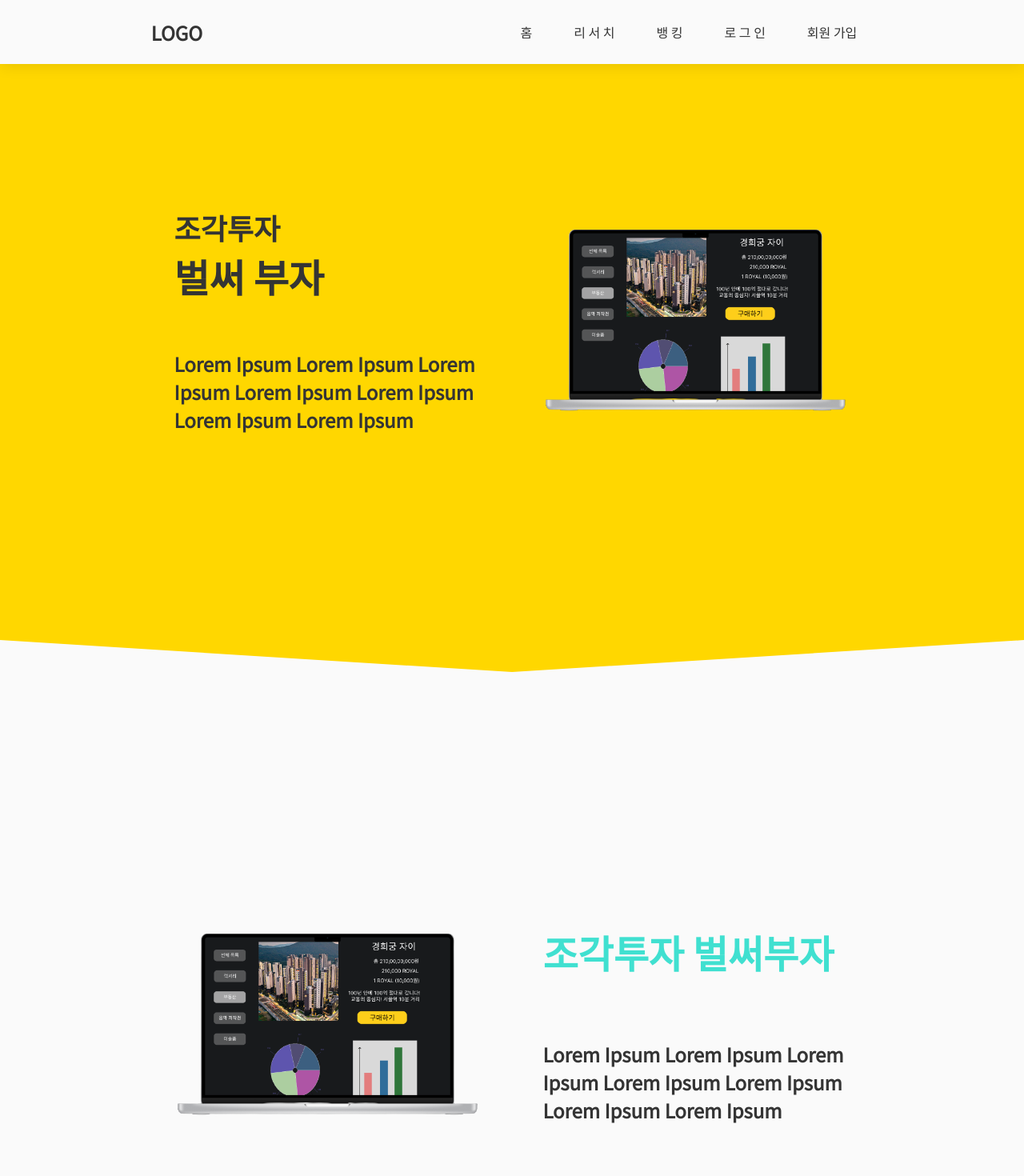
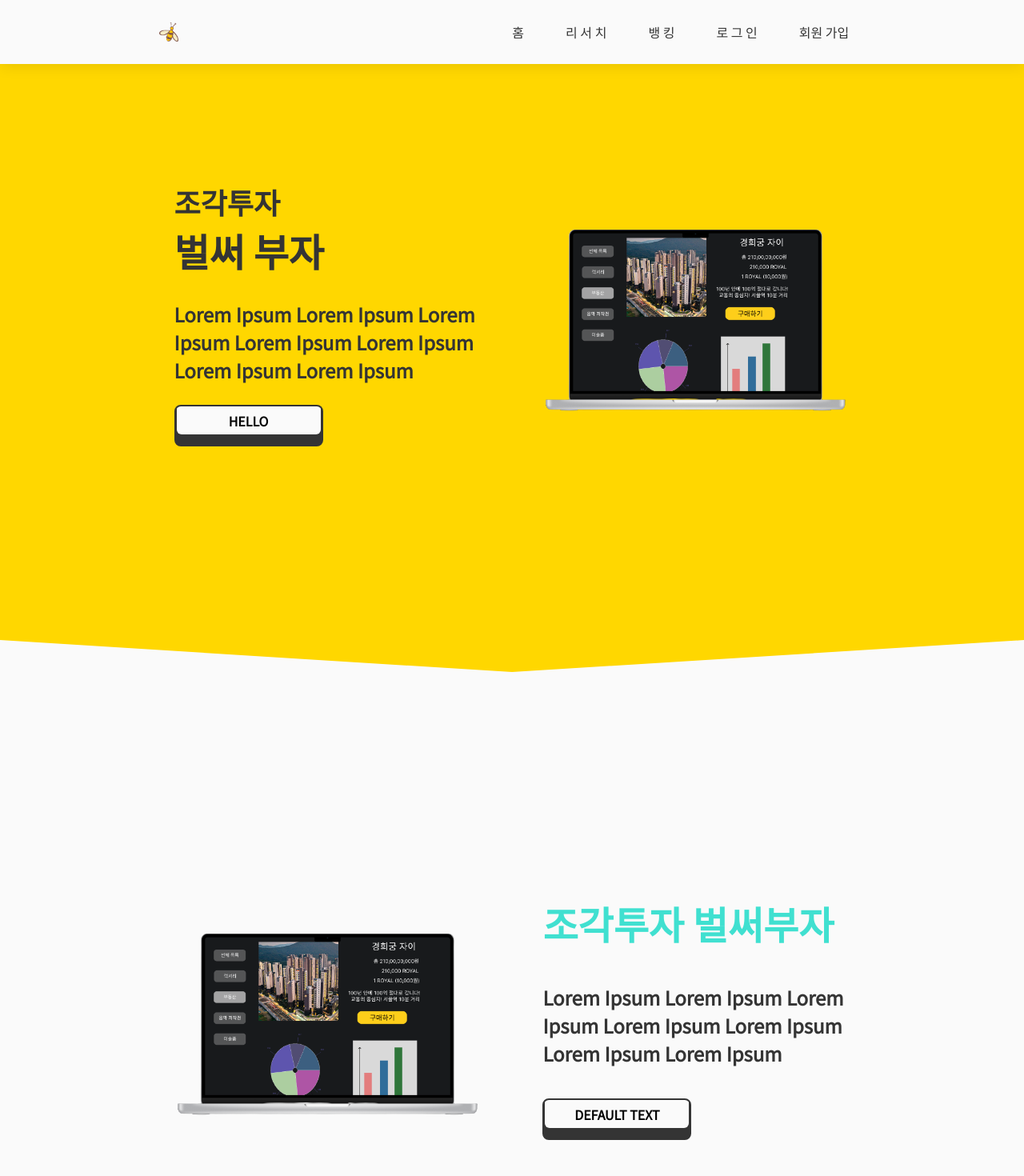
Before and after one commit to sjsin0905/bsbz-frontend, a React (Create React App) app: page / in a window 1280 px wide. Shown: the top 1470 px of the page at 80% size. Built offline with nearby package versions, Linux system fonts and the light colour scheme.

Commit message:
ADD: reusable button & logo-img

```diff
--- a/src/components/Button.tsx
+++ b/src/components/Button.tsx
@@ -1,3 +1,65 @@
-export default function Button() {
-  return;
+import styled from "styled-components";
+
+const OuterBox = styled.div<IBoxProps>`
+  background-color: ${(props) => props.theme.borderColor};
+  margin-bottom: 2vh;
+  border-radius: 8px;
+  border: 2px solid ${(props) => props.theme.borderColor};
+  overflow: hidden;
+  padding: 0 1px 6px 1px;
+
+  width: ${(props) => props.width};
+  height: ${(props) => props.height};
+`;
+
+const InnerBox = styled.div<IBoxProps>`
+  background-color: ${(props) => props.theme.backgroundColor};
+  border-radius: 0 0 6px 6px;
+  width: 100%;
+  height: 85%;
+
+  display: flex;
+  flex-direction: column;
+  justify-content: center;
+  align-items: center;
+
+  transition: background-color ease 0.3s;
+
+  h2 {
+    font-size: 100%;
+  }
+
+  &:hover {
+    background-color: ${(props) =>
+      props.hover === "mint"
+        ? props.theme.highlightColor2
+        : props.hover === "yellow"
+        ? props.theme.highlightColor
+        : props.hover === "white"
+        ? props.theme.backgroundColor
+        : null};
+  }
+`;
+
+interface IButtonProps {
+  width: string;
+  height: string;
+  hover: string;
+  text: string;
 }
+
+interface IBoxProps {
+  width: string;
+  height: string;
+  hover: string;
+}
+
+export default function Button({ width, height, hover, text }: IButtonProps) {
+  return (
+    <OuterBox width={width} height={height} hover={hover}>
+      <InnerBox width={width} height={height} hover={hover}>
+        <h2>{text}</h2>
+      </InnerBox>
+    </OuterBox>
+  );
+}
--- a/src/components/Home/HomeInfo.tsx
+++ b/src/components/Home/HomeInfo.tsx
@@ -1,6 +1,7 @@
 import styled from "styled-components";
 import Pentagon from "../Pentagon";
 import { theme } from "../../utils/theme";
+import Button from "../Button";
 
 const Container = styled.div`
   width: 100vw;
@@ -85,6 +86,13 @@ export default function HomeInfo() {
               Lorem Ipsum Lorem Ipsum Lorem Ipsum Lorem Ipsum Lorem Ipsum Lorem
               Ipsum Lorem Ipsum
             </p>
+
+            <Button
+              width={"180px"}
+              height={"42px"}
+              hover={"mint"}
+              text={"HELLO"}
+            />
           </TextBox>
           <ImgBox url={"images/resource_img_01.png"} />
         </Box>
@@ -100,6 +108,13 @@ export default function HomeInfo() {
               Lorem Ipsum Lorem Ipsum Lorem Ipsum Lorem Ipsum Lorem Ipsum Lorem
               Ipsum Lorem Ipsum
             </p>
+
+            <Button
+              width={"180px"}
+              height={"42px"}
+              hover={"yellow"}
+              text={"DEFAULT TEXT"}
+            />
           </TextBox>
         </Box>
         <Pentagon reverse={"false"} color={"bg"} bgColor={"mint"} />
@@ -113,6 +128,13 @@ export default function HomeInfo() {
               Lorem Ipsum Lorem Ipsum Lorem Ipsum Lorem Ipsum Lorem Ipsum Lorem
               Ipsum Lorem Ipsum
             </p>
+
+            <Button
+              width={"180px"}
+              height={"42px"}
+              hover={"yellow"}
+              text={"DEFAULT TEXT"}
+            />
           </TextBox>
           <ImgBox url={"images/resource_img_01.png"} />
         </Box>
--- a/src/components/Navigation.tsx
+++ b/src/components/Navigation.tsx
@@ -41,7 +41,18 @@ const NavBar = styled.div`
   }
 `;
 
-const Logo = styled.div``;
+const Logo = styled.div`
+  display: flex;
+  flex-direction: column;
+  justify-content: center;
+  align-items: center;
+
+  height: 100%;
+
+  img {
+    height: 30%;
+  }
+`;
 
 export default function Navigation() {
   const nav = useNavigate();
@@ -58,9 +69,7 @@ export default function Navigation() {
   return (
     <Container>
       <Logo>
-        <h2 onClick={onMove} id="home">
-          LOGO
-        </h2>
+        <img onClick={onMove} id="home" src="images/bsbz-icon.png" alt="logo" />
       </Logo>
       <NavBar>
         <span onClick={onMove} id="home">
```
